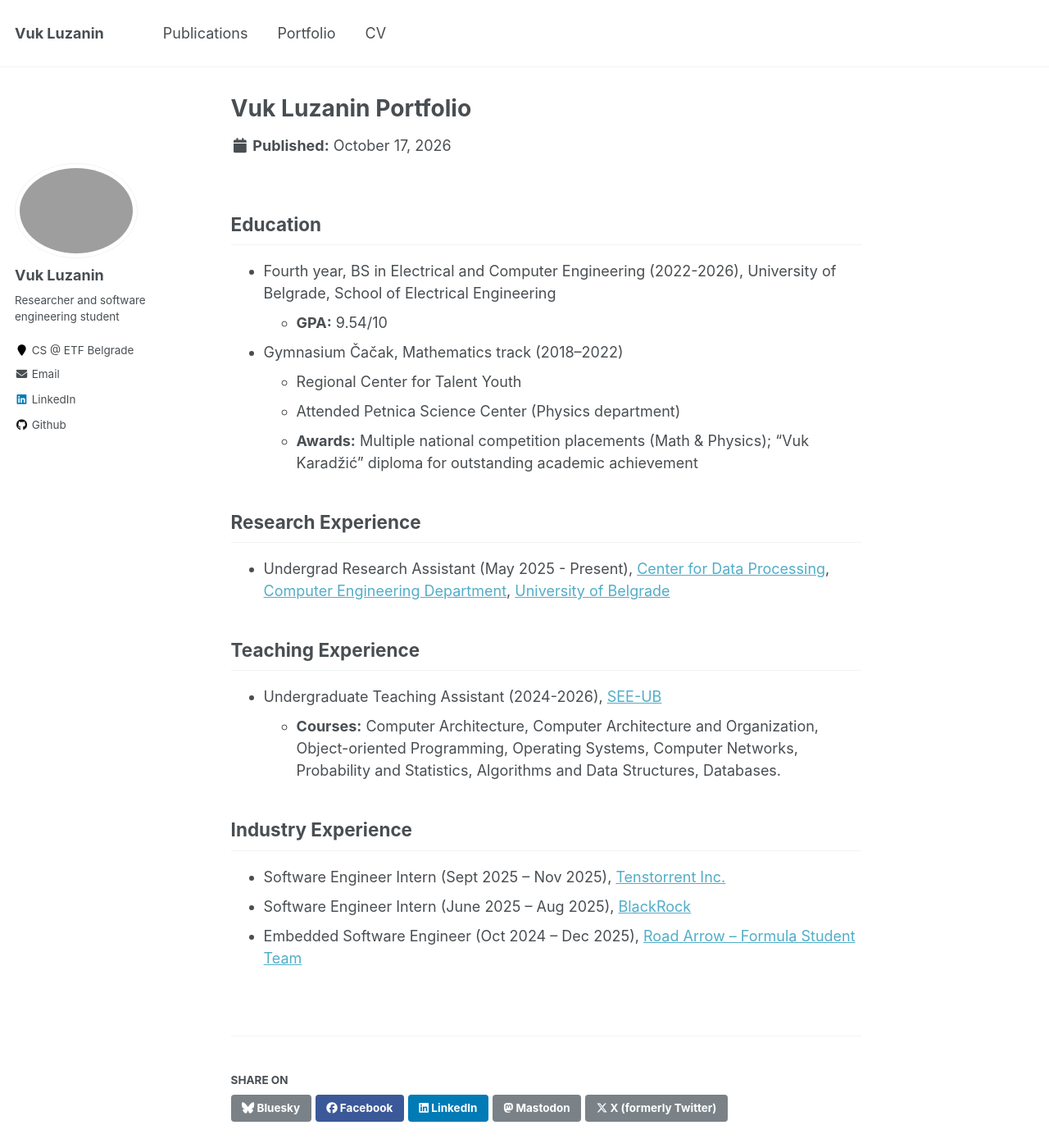
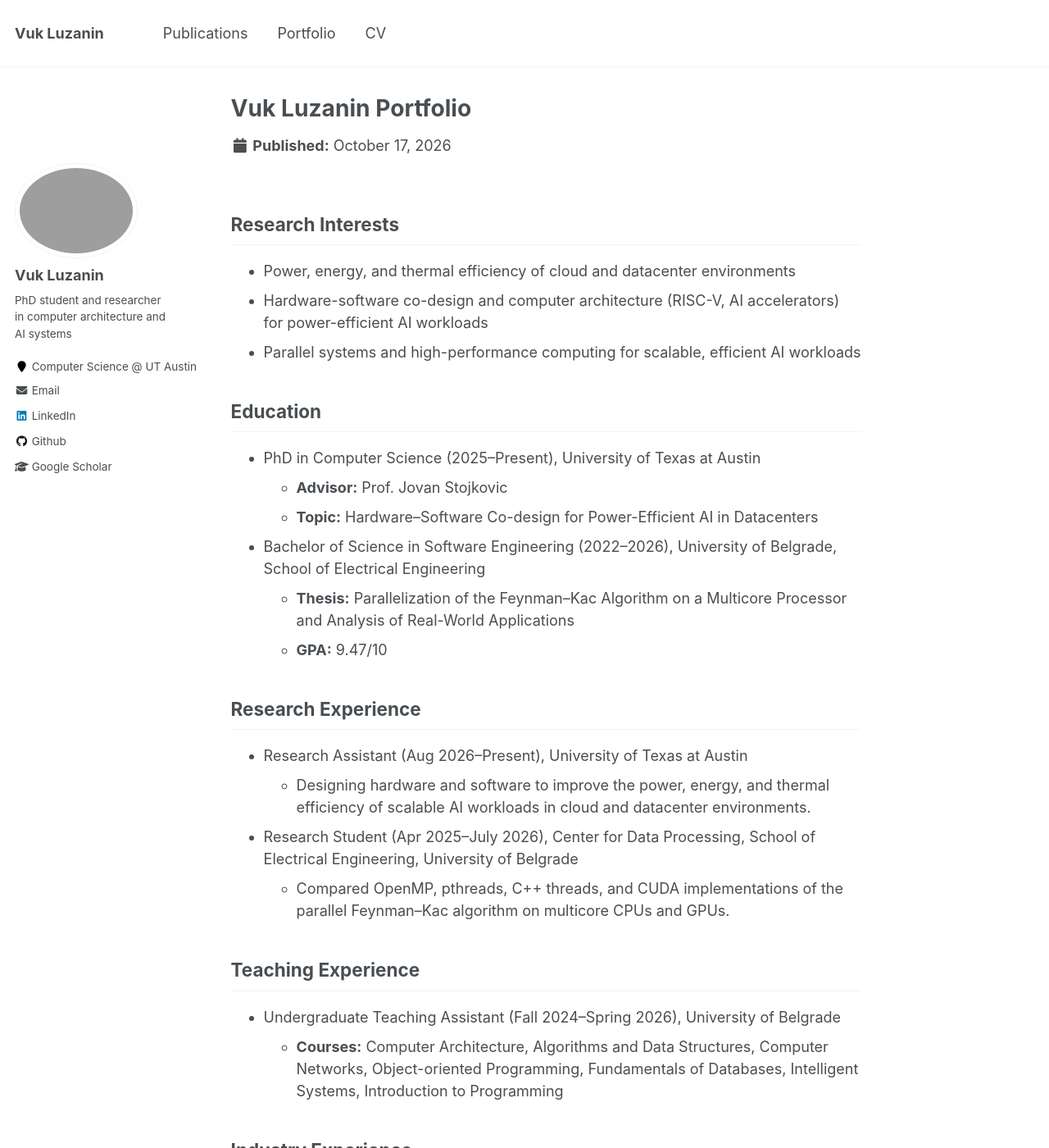
Before and after one commit to Vuk-Luzanin/Vuk-Luzanin.github.io, a Jekyll site: the page built from _portfolio/vuk-luzanin-portfolio.md, in a window 1280 px wide and 1400 px high. Shown: the whole window at 82% size. Built offline with Jekyll 4.4.1, drawn with Linux system fonts in a browser that asks for light colours; a script bundle is joined from its source files by our own code; library files that are not in the unit come from our copies; some of the changed text lies outside the part shown.

Commit message:
Update website with latest CV information

```diff
--- a/_config.yml
+++ b/_config.yml
@@ -12,7 +12,7 @@ site_theme               : "default" # The available themes options are "default
 title                    : "Vuk Luzanin"
 title_separator          : "-"
 name                     : &name "Vuk Luzanin"
-description              : &description "Vuk Luzanin's academic portfolio"   # Update this with a general description of your site, this is the default if not overridden by a page
+description              : &description "Vuk Luzanin's academic portfolio and research website"   # Update this with a general description of your site, this is the default if not overridden by a page
 url                      : https://vuk-luzanin.github.io # The base hostname & protocol for your site e.g. "https://[your GitHub username].github.io",
                                                            # or if you already have some other page hosted on Github then use "https://[your GitHub username].github.io/[Your Repo Name]"
 baseurl                  : "" # the subpath of your site, e.g. "/blog"
@@ -26,16 +26,16 @@ author:
   avatar           : "vuk_avatar.jpg"
   name             : "Vuk Luzanin"
   pronouns         : # example: "she/her"
-  bio              : "Researcher and software engineering student"
-  location         : "CS @ ETF Belgrade"
+  bio              : "PhD student and researcher in computer architecture and AI systems"
+  location         : "Computer Science @ UT Austin"
   employer         :
   uri              : # URL
-  email            : "luzaninvuk@gmail.com"
+  email            : "vluzanin@utexas.edu"
 
   # Academic websites
   academia         : # URL
   arxiv            : # URL - Update with the correct link to your profile
-  googlescholar    : # URL - Update with the correct link to your profile
+  googlescholar    : "https://scholar.google.com/citations?user=PS_CX0AAAAAJ"
   inspire-hep      : # URL
   impactstory      : # URL
   orcid            : # URL
--- a/_data/cv.json
+++ b/_data/cv.json
@@ -1,152 +1,66 @@
 {
   "basics": {
     "name": "Vuk Luzanin",
-    "email": "luzaninvuk@gmail.com",
-    "phone": "",
+    "label": "PhD Student and Researcher",
+    "email": "vluzanin@utexas.edu",
+    "phone": "+1 (512) 839-6717",
     "website": "https://vuk-luzanin.github.io",
-    "summary": "Researcher and software engineer",
-    "location": {
-      "address": "",
-      "postalCode": "",
-      "city": "",
-      "countryCode": "RS",
-      "region": ""
-    },
+    "summary": "PhD student and researcher working on power-efficient AI systems, hardware-software co-design, computer architecture, and scalable datacenter workloads.",
+    "location": { "city": "Austin", "region": "TX", "countryCode": "USA" },
     "profiles": [
-      {
-        "network": "Google Scholar",
-        "username": "",
-        "url": "https://scholar.google.com/citations?user=PS_CX0AAAAAJ"
-      },
-      {
-        "network": "ORCID",
-        "username": "",
-        "url": ""
-      },
-      {
-        "network": "GitHub",
-        "username": "Vuk-Luzanin",
-        "url": "https://github.com/Vuk-Luzanin"
-      }
+      { "network": "Google Scholar", "url": "https://scholar.google.com/citations?user=PS_CX0AAAAAJ" },
+      { "network": "LinkedIn", "url": "https://www.linkedin.com/in/vuk-lu%C5%BEanin-735913244" },
+      { "network": "GitHub", "username": "Vuk-Luzanin", "url": "https://github.com/Vuk-Luzanin" }
     ]
   },
-  "work": [],
   "education": [
     {
-      "institution": "GitHub University",
-      "area": "Ph.D in Version Control Theory",
-      "studyType": "",
-      "startDate": "",
-      "endDate": "2018",
-      "gpa": null,
-      "courses": []
+      "institution": "University of Texas at Austin",
+      "area": "PhD in Computer Science",
+      "startDate": "2025",
+      "endDate": "Present",
+      "courses": ["Advisor: Prof. Jovan Stojkovic", "Topic: Hardware-Software Co-design for Power-Efficient AI in Datacenters"]
     },
     {
-      "institution": "GitHub University",
-      "area": "M.S. in Jekyll",
-      "studyType": "",
-      "startDate": "",
-      "endDate": "2014",
-      "gpa": null,
-      "courses": []
-    },
-    {
-      "institution": "GitHub University",
-      "area": "B.S. in GitHub",
-      "studyType": "",
-      "startDate": "",
-      "endDate": "2012",
-      "gpa": null,
-      "courses": []
+      "institution": "University of Belgrade, School of Electrical Engineering",
+      "area": "Bachelor of Science in Software Engineering",
+      "startDate": "2022",
+      "endDate": "2026",
+      "gpa": "9.47/10",
+      "courses": ["Thesis: Parallelization of the Feynman-Kac Algorithm on a Multicore Processor and Analysis of Real-World Applications"]
     }
   ],
-  "skills": [],
-  "languages": [],
-  "interests": [],
-  "references": [],
-  "publications": [
-    {
-      "name": "Paper Title Number 1",
-      "publisher": "Journal 1",
-      "releaseDate": "2009-10-01",
-      "website": "https://academicpages.github.io/files/paper1.pdf",
-      "summary": "This paper is about the number 1. The number 2 is left for future work."
-    },
-    {
-      "name": "Paper Title Number 2",
-      "publisher": "Journal 1",
-      "releaseDate": "2010-10-01",
-      "website": "https://academicpages.github.io/files/paper2.pdf",
-      "summary": "This paper is about the number 2. The number 3 is left for future work."
-    },
-    {
-      "name": "Paper Title Number 3",
-      "publisher": "Journal 1",
-      "releaseDate": "2015-10-01",
-      "website": "https://academicpages.github.io/files/paper3.pdf",
-      "summary": "This paper is about the number 3. The number 4 is left for future work."
-    },
-    {
-      "name": "Paper Title Number 4",
-      "publisher": "GitHub Journal of Bugs",
-      "releaseDate": "2024-02-17",
-      "website": "https://academicpages.github.io/files/paper3.pdf",
-      "summary": "This paper is about fixing template issue #693."
-    }
-  ],
-  "presentations": [
-    {
-      "name": "Talk 1 on Relevant Topic in Your Field",
-      "event": "UC San Francisco, Department of Testing",
-      "date": "2012-03-01",
-      "location": "San Francisco, CA, USA",
-      "description": ""
-    },
-    {
-      "name": "Tutorial 1 on Relevant Topic in Your Field",
-      "event": "UC-Berkeley Institute for Testing Science",
-      "date": "2013-03-01",
-      "location": "Berkeley, CA, USA",
-      "description": ""
-    },
-    {
-      "name": "Talk 2 on Relevant Topic in Your Field",
-      "event": "London School of Testing",
-      "date": "2014-02-01",
-      "location": "London, UK",
-      "description": ""
-    },
-    {
-      "name": "Conference Proceeding talk 3 on Relevant Topic in Your Field",
-      "event": "Testing Institute of America 2014 Annual Conference",
-      "date": "2014-03-01",
-      "location": "Los Angeles, CA, USA",
-      "description": ""
-    }
+  "work": [
+    { "position": "Research Assistant", "company": "University of Texas at Austin", "startDate": "Aug 2026", "endDate": "Present", "summary": "Designing hardware and software to improve the power, energy, and thermal efficiency of scalable AI workloads in cloud and datacenter environments." },
+    { "position": "Research Student", "company": "Center for Data Processing, School of Electrical Engineering, University of Belgrade", "startDate": "Apr 2025", "endDate": "July 2026", "summary": "Compared parallel Feynman-Kac implementations using OpenMP, pthreads, C++ threads, and CUDA on multicore CPUs and GPUs, analyzing speedup, scalability, and real-world applications." },
+    { "position": "Software Engineer Intern - AI Performance & Debugging Tools", "company": "Tenstorrent Inc., Belgrade, Serbia", "startDate": "Sept 2025", "endDate": "Nov 2025", "summary": "Developed a method for atomically reading debug bus signals on RISC-V-based AI accelerators and interpreted hang signatures in multiprocessor workloads." },
+    { "position": "Software Engineer Intern", "company": "BlackRock, London and Belgrade", "startDate": "June 2025", "endDate": "Aug 2025", "summary": "Designed and implemented a centralized request-routing microservice for BlackRock's Private Markets division using predefined routes and gRPC." },
+    { "position": "Embedded Software Engineer", "company": "Road Arrow - Formula Student Team, Belgrade, Serbia", "startDate": "Oct 2024", "endDate": "Dec 2025", "summary": "Developed STM32 vehicle-control software, CAN-based bootloader infrastructure, and a modular ECU using CAN, I2C, UART, and SPI." }
   ],
   "teaching": [
-    {
-      "course": "Teaching experience 1",
-      "institution": "University 1, Department",
-      "date": "2014-01-01",
-      "role": "Undergraduate course",
-      "description": ""
-    },
-    {
-      "course": "Teaching experience 2",
-      "institution": "University 1, Department",
-      "date": "2015-01-01",
-      "role": "Workshop",
-      "description": ""
-    }
+    { "course": "Undergraduate Teaching Assistant", "institution": "University of Belgrade", "date": "Spring 2026", "role": "Computer Architecture; Algorithms and Data Structures; Computer Networks" },
+    { "course": "Undergraduate Teaching Assistant", "institution": "University of Belgrade", "date": "Fall 2025", "role": "Computer Architecture; Algorithms and Data Structures; Object-oriented Programming; Fundamentals of Databases; Intelligent Systems; Introduction to Programming" },
+    { "course": "Undergraduate Teaching Assistant", "institution": "University of Belgrade", "date": "Spring 2025", "role": "Computer Architecture; Algorithms and Data Structures; Computer Networks" },
+    { "course": "Undergraduate Teaching Assistant", "institution": "University of Belgrade", "date": "Fall 2024", "role": "Computer Architecture; Algorithms and Data Structures; Object-oriented Programming; Fundamentals of Databases; Intelligent Systems; Introduction to Programming" }
   ],
-  "portfolio": [
-    {
-      "name": "Portfolio item number 1",
-      "category": "portfolio",
-      "date": "",
-      "url": "",
-      "description": "Short description of portfolio item number 1<br/><img src='/images/500x300.png'>"
-    }
-  ]
+  "skills": [
+    { "name": "Languages", "keywords": ["C", "C++", "CUDA", "OpenMP", "Python", "Java", "Spring", "SQL", "RISC-V Assembly", "gRPC"] },
+    { "name": "Software Stack", "keywords": ["vLLM", "mini-SWE-agent", "Docker", "MongoDB"] },
+    { "name": "Hardware", "keywords": ["CPUs", "GPUs", "FPGAs", "STM32 microcontrollers", "Raspberry Pi"] },
+    { "name": "Benchmarks", "keywords": ["SWE-Bench", "DABStep", "Terminal-Bench"] }
+  ],
+  "languages": [
+    { "language": "English", "fluency": "Advanced (TOEFL iBT 101/120, Nov 2025)" },
+    { "language": "German", "fluency": "Intermediate" },
+    { "language": "Serbian", "fluency": "Native" }
+  ],
+  "interests": [
+    { "name": "Power, energy, and thermal efficiency of cloud and datacenter environments" },
+    { "name": "Hardware-software co-design and computer architecture for power-efficient AI" },
+    { "name": "Parallel systems and high-performance computing for scalable AI workloads" }
+  ],
+  "publications": [],
+  "presentations": [],
+  "references": [],
+  "portfolio": []
 }
--- a/_portfolio/vuk-luzanin-portfolio.md
+++ b/_portfolio/vuk-luzanin-portfolio.md
@@ -4,35 +4,59 @@ excerpt: "Academic and industry experience."
 collection: portfolio
 ---
 
+## Research Interests
+
+- Power, energy, and thermal efficiency of cloud and datacenter environments
+- Hardware-software co-design and computer architecture (RISC-V, AI accelerators) for power-efficient AI workloads
+- Parallel systems and high-performance computing for scalable, efficient AI workloads
+
 ## Education
 
-- Fourth year, BS in Electrical and Computer Engineering (2022-2026), University of Belgrade, School of Electrical Engineering
-  - **GPA:** 9.54/10
-
-
-
-- Gymnasium Čačak, Mathematics track (2018–2022)
-  - Regional Center for Talent Youth
-  - Attended Petnica Science Center (Physics department)
-  - **Awards:** Multiple national competition placements (Math & Physics); “Vuk Karadžić” diploma for outstanding academic achievement
-
-
+- PhD in Computer Science (2025–Present), University of Texas at Austin
+  - **Advisor:** Prof. Jovan Stojkovic
+  - **Topic:** Hardware–Software Co-design for Power-Efficient AI in Datacenters
+- Bachelor of Science in Software Engineering (2022–2026), University of Belgrade, School of Electrical Engineering
+  - **Thesis:** Parallelization of the Feynman–Kac Algorithm on a Multicore Processor and Analysis of Real-World Applications
+  - **GPA:** 9.47/10
 
 ## Research Experience
 
-- Undergrad Research Assistant (May 2025 - Present), [Center for Data Processing](https://palatanauke.rs/en/science-centers/centre-for-data-processing/), [Computer Engineering Department](https://rti.etf.bg.ac.rs/), [University of Belgrade](https://www.bg.ac.rs/home/)
-
+- Research Assistant (Aug 2026–Present), University of Texas at Austin
+  - Designing hardware and software to improve the power, energy, and thermal efficiency of scalable AI workloads in cloud and datacenter environments.
+- Research Student (Apr 2025–July 2026), Center for Data Processing, School of Electrical Engineering, University of Belgrade
+  - Compared OpenMP, pthreads, C++ threads, and CUDA implementations of the parallel Feynman–Kac algorithm on multicore CPUs and GPUs.
 
 ## Teaching Experience
 
-- Undergraduate Teaching Assistant (2024-2026), [SEE-UB](https://www.etf.bg.ac.rs/en#gsc.tab=0)
-  - **Courses:** Computer Architecture, Computer Architecture and Organization, Object-oriented Programming, Operating Systems, Computer Networks, Probability and Statistics, Algorithms and Data Structures, Databases.
-
-
+- Undergraduate Teaching Assistant (Fall 2024–Spring 2026), University of Belgrade
+  - **Courses:** Computer Architecture, Algorithms and Data Structures, Computer Networks, Object-oriented Programming, Fundamentals of Databases, Intelligent Systems, Introduction to Programming
 
 ## Industry Experience
 
+- Software Engineer Intern — AI Performance & Debugging Tools (Sept 2025–Nov 2025), [Tenstorrent Inc.](https://tenstorrent.com/), Belgrade
+- Software Engineer Intern (June 2025–Aug 2025), [BlackRock](https://www.blackrock.com/), London and Belgrade
+- Embedded Software Engineer (Oct 2024–Dec 2025), [Road Arrow – Formula Student Team](https://fsra.stt.org.rs/), Belgrade
 
-- Software Engineer Intern (Sept 2025 – Nov 2025), [Tenstorrent Inc.](https://tenstorrent.com/)
-- Software Engineer Intern (June 2025 – Aug 2025), [BlackRock](https://www.blackrock.com/)
-- Embedded Software Engineer (Oct 2024 – Dec 2025), [Road Arrow – Formula Student Team](https://fsra.stt.org.rs/)
+## Scholarships & Awards
+
+- Scholarship for Exceptionally Gifted Students, Ministry of Education of the Republic of Serbia (2023–2026)
+- 3rd Place, Rivian Computer Vision Hackathon (2025)
+- 2nd & 3rd Place, Serbian National Mathematics Competition (2022)
+- 3rd Place, Serbian National Mathematics Competition, Center for Talented Youth (2022)
+- 3rd Place, Serbian National Physics Competition (2022)
+
+## Selected Projects
+
+- **Power-Efficient Orchestration and Cluster Reconfiguration for AI Workloads in Datacenters** — Proactive orchestration and cluster reconfiguration that adapts model placement, precision, and hardware settings while respecting power budgets.
+- **RAID Disk Management and Fault Tolerance System** — RAID0, RAID1, RAID0+1, RAID4, and RAID5 support in xv6 with fault tolerance and parallel disk access.
+- **FPGA-based Ray Tracing Engine with Custom picoRISC CPU** — A Cyclone III FPGA system with a custom RISC-V-based CPU, GPU, SDRAM communication module, and PS/2 controller.
+- **Operating System for RISC-V Architecture** — A kernel with preemptive multithreading, context switching, event and signal handling, and semaphores.
+- **Migration of Student Formula ECU Software to FreeRTOS Architecture** — Task scheduling and inter-task communication for modular real-time engine control.
+- **Bootloader for STM32 Microcontrollers** — CAN-based firmware distribution and remote updates for multiple microcontrollers using OpenBLT and Raspberry Pi.
+
+## Technologies
+
+- **Languages:** C, C++, CUDA, OpenMP, Python, Java, Spring, SQL, RISC-V Assembly, gRPC
+- **Software stack:** vLLM, mini-SWE-agent, Docker, MongoDB
+- **Hardware:** CPUs, GPUs, FPGAs, STM32 microcontrollers, Raspberry Pi
+- **Benchmarks:** SWE-Bench, DABStep, Terminal-Bench
```
Also changed, not shown: _pages/about.md (+4 -4 lines), 1 other file.
